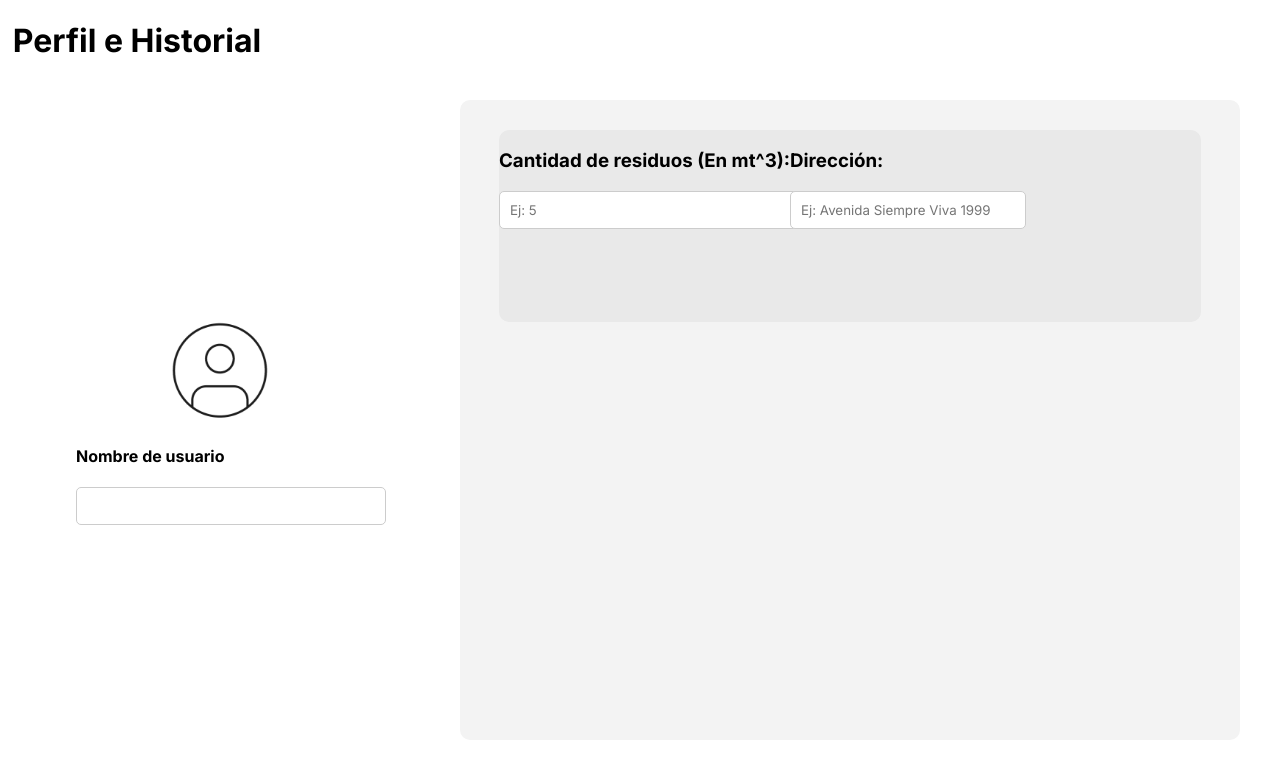
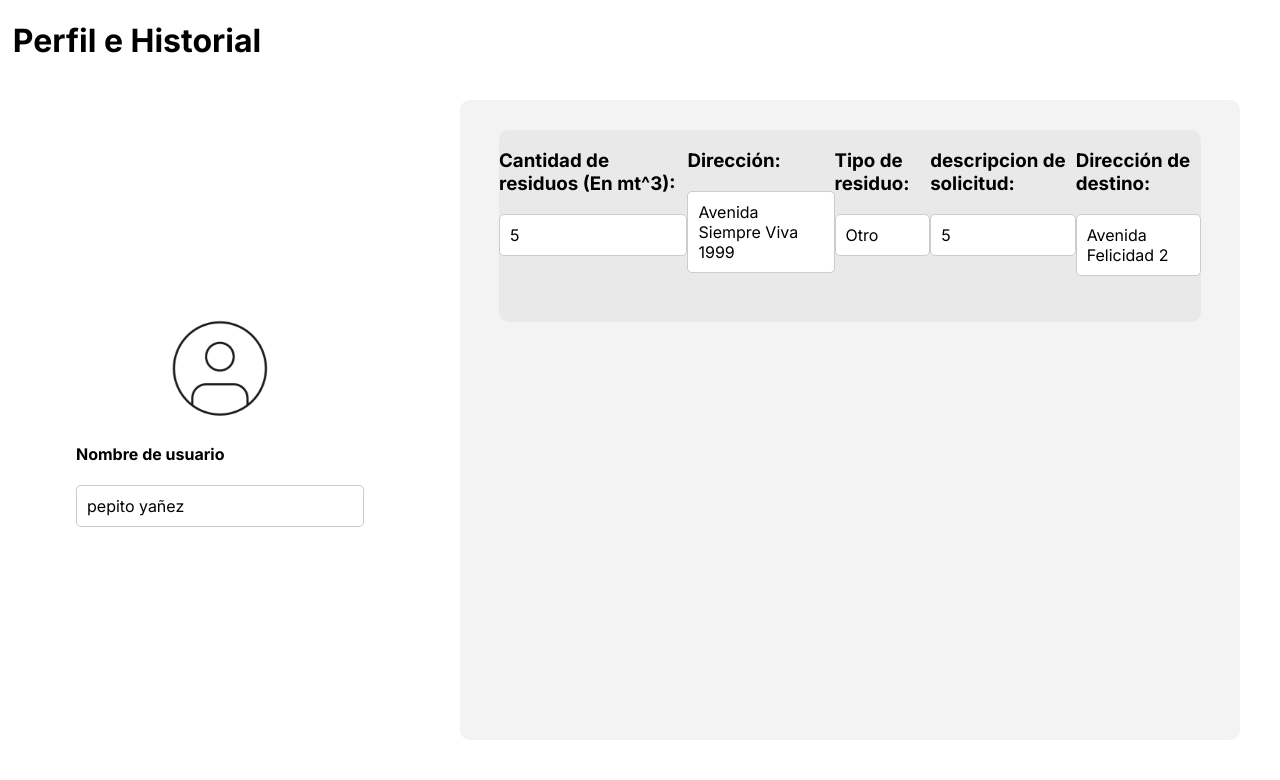
Before and after one commit to Gapprrin/Proyecto_CF, a Django app: page /historial/ in a window 1280 px wide. Shown: the part 64-844 px from the top of the page. Run offline with Django 5.2, Linux system fonts and the light colour scheme.

Commit message:
update historial LD

```diff
--- a/core/static/css/historial.css
+++ b/core/static/css/historial.css
@@ -21,11 +21,12 @@ img{
     width: 30%;
 }
 
-input{
-    width: 100%;
+label{
+    display: flex;
     padding: 10px;
     border: 1px solid #ccc;
     border-radius: 5px;
+    background-color: #ffffff;
 }
 
 h1{
@@ -60,4 +61,5 @@ h1{
     border-radius: 10px;
     top: 30px;
     position: absolute;
+    justify-content: space-around;
 }
--- a/core/templates/historial.html
+++ b/core/templates/historial.html
@@ -15,7 +15,7 @@
 
             <div id="informacionPerfil">
                 <h4>Nombre de usuario</h4>
-                <input type="text">
+                <label for="" type="text">pepito yañez</label>
             </div>
 
         </div>
@@ -28,12 +28,26 @@
         <div id="informacionHistorial">
             <div id="residuoHistorial">
                 <h3>Cantidad de residuos (En mt^3):</h3>
-                <input type="number" placeholder="Ej: 5">
+                <label type="number" placeholder="Ej: 5"> 5
             </div>
             <div id="direccionHistorial">
                 <h3>Dirección:</h3>
-                <input type="text" placeholder="Ej: Avenida Siempre Viva 1999">
+                <label for="" type="text">Avenida Siempre Viva 1999</label>
             </div>
+            <div id="tipoHistorial">
+                <h3>Tipo de residuo:</h3>
+                <label for="" type="text">Otro</label>
+            </div>
+            <div id="descripcionHistorial">
+                <h3>descripcion de solicitud:</h3>
+                <label type="number" placeholder="Ej: 5"> 5
+            </div>
+            <div id="destinoHistorial">
+                <h3>Dirección de destino:</h3>
+                <label for="" type="text">Avenida Felicidad 2</label>
+            </div>
+        </div>
+
         </div>
     </section>
 
```
Also changed, not shown: db.sqlite3.
